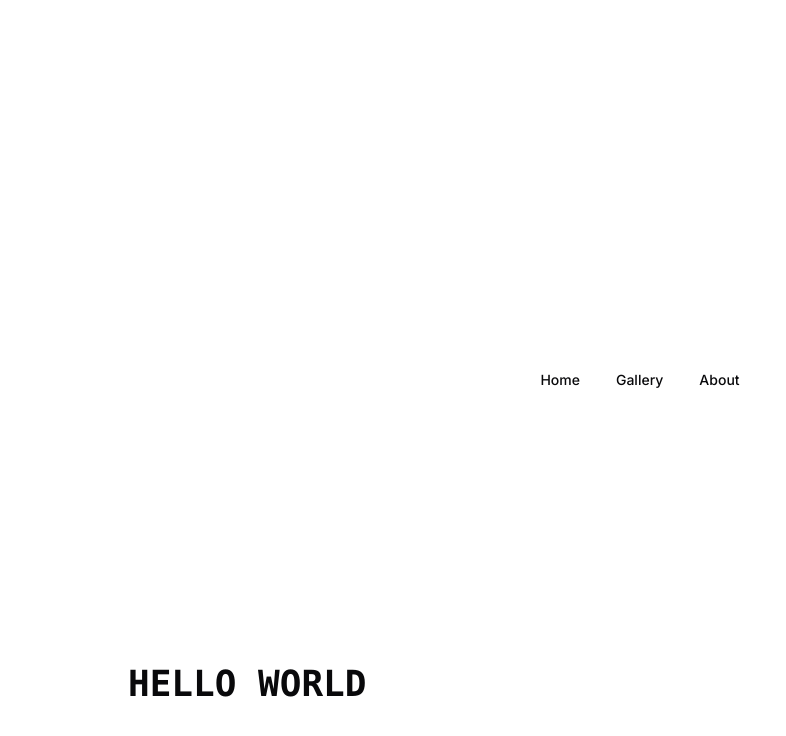
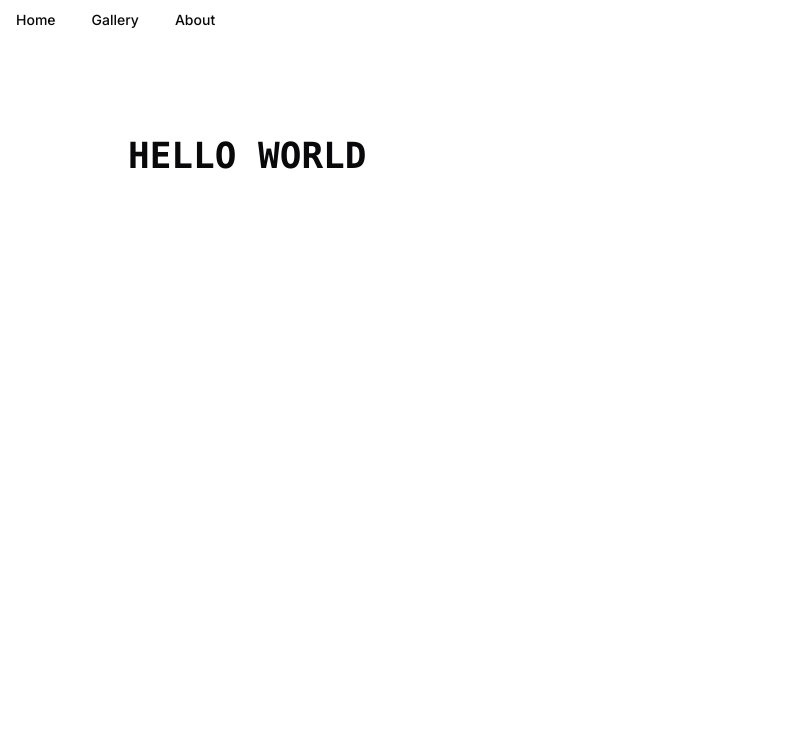
Before and after one commit to htdanganh/portfolio, a Next.js app: page / in a window 1280 px wide. Shown: the top 736 px of the page, without its empty margins (0-786 px from the left). Built offline with nearby package versions, Linux system fonts and the light colour scheme.

Commit message:
Updated index

```diff
--- a/src/app/page.tsx
+++ b/src/app/page.tsx
@@ -5,13 +5,15 @@ import Navbar from "@/components/ui/navbar";
 
 export default function Home() {
   return (
+    <body>
+      <Navbar />
       <main className="flex min-h-screen flex-col items-center justify-between p-24">
-      <Navbar />
         <div className="z-10 max-w-5xl w-full items-center justify-between font-mono text-sm lg:flex">
           <h1 className="text-4xl font-bold">
               HELLO WORLD
           </h1>
         </div>
       </main>
+    </body>
   );
 }
```
Lines whose indentation alone changed are shown as unchanged.
